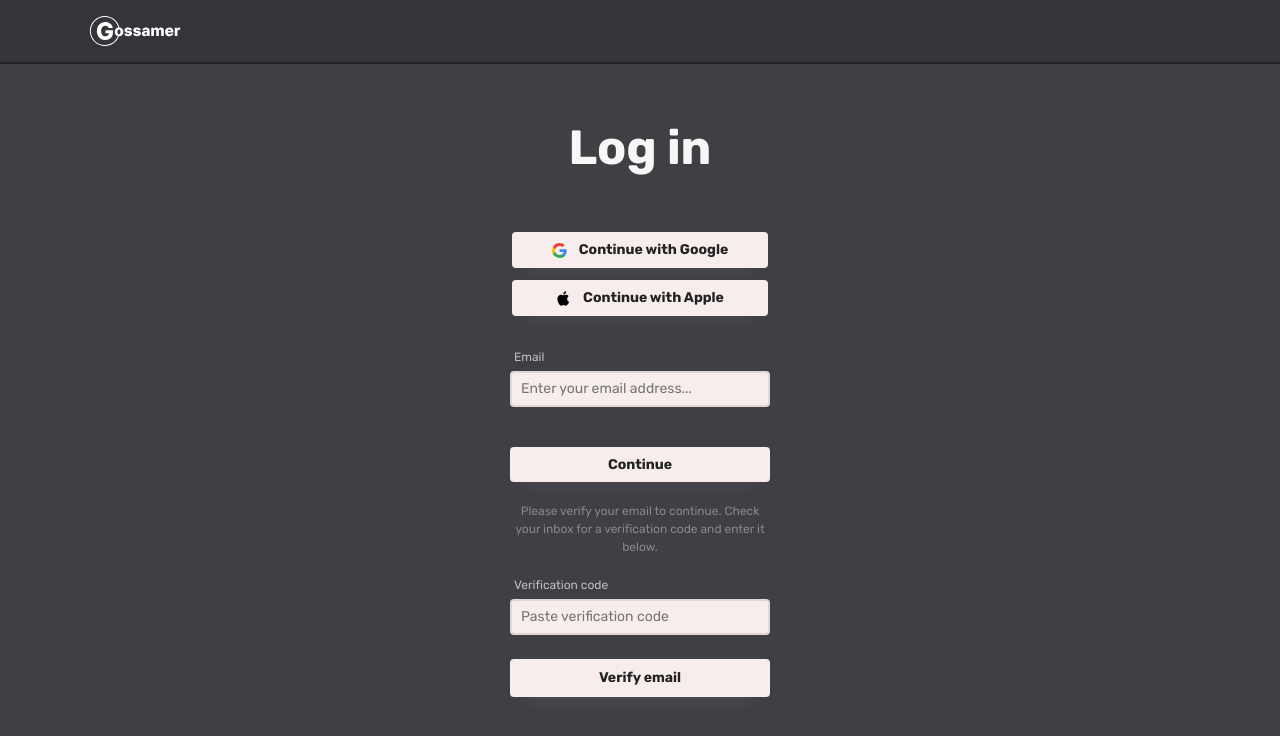
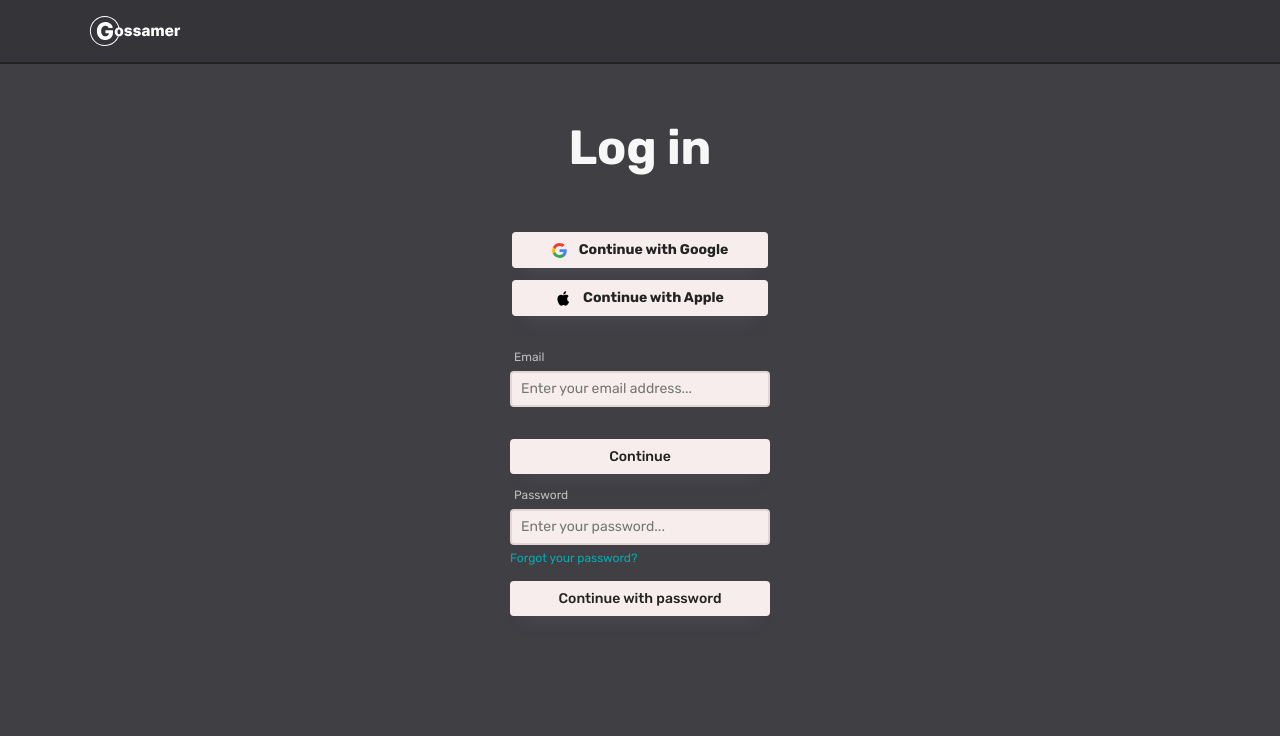
Before and after one commit to sweeppy/Gossamer, a React (Vite) app in the folder Frontend/: page /Login in a window 1280 px wide. Shown: the top 736 px of the page. Built offline with nearby package versions, Linux system fonts and the light colour scheme; a web font is replaced by a local one.

Commit message:
Add password form to login page

```diff
--- a/Frontend/src/Components/Auth/Login/Login.tsx
+++ b/Frontend/src/Components/Auth/Login/Login.tsx
@@ -2,20 +2,30 @@ import { ChangeEvent, useState } from "react";
 import AlternativeLogin from "./AlternativeLogin";
 
 const Login = () => {
+  //email input logic
   const [emailText, setEmailText] = useState("");
-  const [verificationCodeText, setVerificationCodeText] = useState("");
-
   const handleEmailTextChange = (e: ChangeEvent<HTMLInputElement>) => {
     setEmailText(e.target.value);
+    if (verify) {
+      setVerify(false);
+      setVerificationCodeText("");
+    }
   };
 
+  //verification input logic
+  const [verificationCodeText, setVerificationCodeText] = useState("");
   const handleVerificationCodeTextChange = (
     e: ChangeEvent<HTMLInputElement>
   ) => {
     setVerificationCodeText(e.target.value);
   };
 
-  const [visivility, setVisibility] = useState(false);
+  //Continue logic
+  const [verify, setVerify] = useState(false);
+  const handleContinueClick = () => {
+    setVerify(true);
+  };
+
   return (
     <>
       <header className="primary-header padding-block-300 FadeInTopSlide">
@@ -41,6 +51,7 @@ const Login = () => {
             <div className="input-container">
               <input
                 type="email"
+                autoComplete="email"
                 spellCheck="false"
                 className="input"
                 placeholder="Enter your email address..."
@@ -53,12 +64,15 @@ const Login = () => {
             data-auth
             className={`button ${
               emailText ? "light" : ""
-            } pushFromLeft delay-1000`}
+            } pushFromLeft delay-500 fw-semi-bold ${
+              verify ? "display-none" : ""
+            }`}
             style={{ width: "100%" }}
+            onClick={handleContinueClick}
           >
             Continue
           </button>
-          <div className="">
+          <div className={`FadeInLeftSlide ${verify ? "" : "display-none"}`}>
             <p
               className="fs-xxs align padding-block-500"
               style={{ opacity: 0.4, textAlign: "center" }}
@@ -77,16 +91,48 @@ const Login = () => {
                 onChange={handleVerificationCodeTextChange}
               />
             </div>
+            <button
+              data-auth
+              className={`button padding-block-300 ${
+                verificationCodeText ? "light" : ""
+              }
+                 fw-semi-bold`}
+              style={{ width: "100%", marginTop: "1rem" }}
+            >
+              Verify email
+            </button>
           </div>
-
+          <div
+            className="padding-block-300 pushFromRight delay-900"
+            style={{ width: "100%" }}
+          >
+            <label className="lable">Password</label>
+            <div className="input-container">
+              <input
+                type="email"
+                autoComplete="email"
+                spellCheck="false"
+                className="input"
+                placeholder="Enter your password..."
+                value={emailText}
+                onChange={handleEmailTextChange}
+              />
+            </div>
+            <a className="link fs-xxs" href="">
+              Forgot your password?
+            </a>
+          </div>
           <button
             data-auth
-            className={`button padding-block-300 ${
-              verificationCodeText ? "light" : ""
+            className={`button ${
+              emailText ? "light" : ""
+            } pushFromLeft delay-500 fw-semi-bold ${
+              verify ? "display-none" : ""
             }`}
-            style={{ width: "100%", marginTop: "1rem" }}
+            style={{ width: "100%" }}
+            onClick={handleContinueClick}
           >
-            Verify email
+            Continue with password
           </button>
         </div>
       </main>
--- a/Frontend/src/index.css
+++ b/Frontend/src/index.css
@@ -527,8 +527,6 @@ article {
   background-color: var(--clr-white);
   cursor: text;
   padding: 2px 10px;
-  margin-top: 4px;
-  margin-bottom: 8px;
 }
 .input-container:focus-within {
   border-color: var(--clr-accent-200);
@@ -759,3 +757,12 @@ article {
 .light {
   box-shadow: 0 1em 5em -0.8em var(--clr-white-primary);
 }
+
+.display-none {
+  display: none !important;
+}
+
+.link {
+  text-decoration: none;
+  color: var(--clr-accent-200);
+}
```
